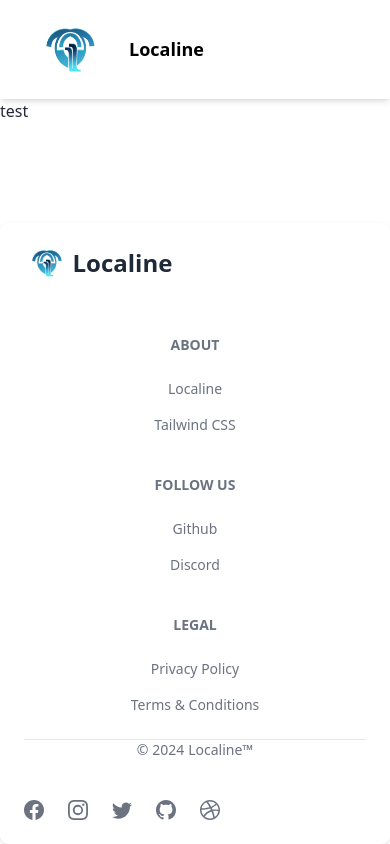
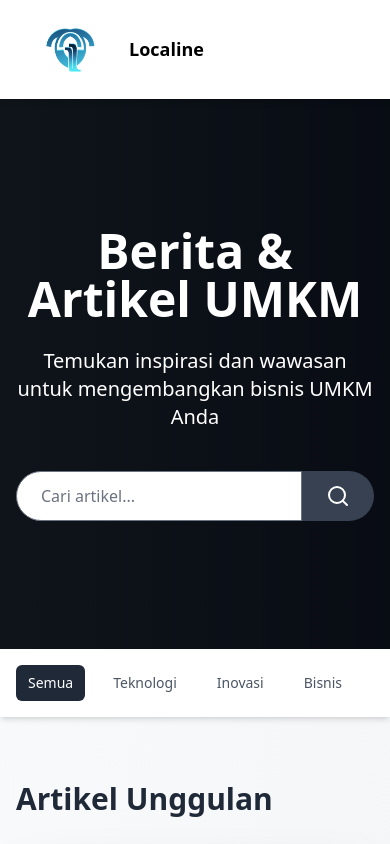
Before and after one commit to Svnooo/Lokaline, a React (Vite) app: page /BeritadanArtikel in a window 390 px wide. Shown: the top 844 px of the page. Built offline with nearby package versions, Linux system fonts and the light colour scheme.

Commit message:
new guys

```diff
--- /dev/null
+++ b/src/components/ui/badge.jsx
@@ -0,0 +1,25 @@
+import React from 'react';
+import clsx from 'clsx';
+
+const Badge = ({ children, variant = 'default', className }) => {
+  const badgeStyles = clsx(
+    'inline-block px-2 py-1 rounded-full text-xs font-semibold',
+    {
+      'bg-gray-200 text-gray-800': variant === 'default',
+      'bg-blue-500 text-white': variant === 'primary',
+      'bg-green-500 text-white': variant === 'success',
+      'bg-red-500 text-white': variant === 'danger',
+      'bg-yellow-500 text-white': variant === 'warning',
+      'bg-indigo-500 text-white': variant === 'info',
+    },
+    className
+  );
+
+  return (
+    <span className={badgeStyles}>
+      {children}
+    </span>
+  );
+};
+
+export default Badge;
--- a/src/pages/BeritadanArtikel/BeritadanArtikel.jsx
+++ b/src/pages/BeritadanArtikel/BeritadanArtikel.jsx
@@ -1,8 +1,207 @@
+import React, { useState } from 'react';
+import { Newspaper, ArrowRight, Calendar, Search, Bookmark, Share2, ThumbsUp, MessageSquare } from 'lucide-react';
 
 const BeritadanArtikel = () => {
-    return (
-     <p>test</p>
-    )
-}
+  const [activeTab, setActiveTab] = useState('Semua');
+  const [showNewsletter, setShowNewsletter] = useState(false);
 
-export default BeritadanArtikel
+  const articles = [
+    {
+      title: "Revolusi Digital UMKM",
+      date: "22 Sept 2024",
+      summary: "Transformasi digital membuka peluang besar bagi UMKM Indonesia.",
+      category: "Teknologi",
+      image: "/api/placeholder/800/600",
+      likes: 120,
+      comments: 35
+    },
+    {
+      title: "Inovasi Produk Lokal",
+      date: "21 Sept 2024",
+      summary: "UMKM Indonesia membuktikan daya saing global dengan inovasi produk unik.",
+      category: "Inovasi",
+      image: "/api/placeholder/800/600",
+      likes: 98,
+      comments: 22
+    },
+    {
+      title: "Strategi Ekspansi Pasar",
+      date: "20 Sept 2024",
+      summary: "Tips jitu menembus pasar internasional untuk UMKM.",
+      category: "Bisnis",
+      image: "/api/placeholder/800/600",
+      likes: 156,
+      comments: 41
+    }
+  ];
+
+  const categories = ['Semua', 'Teknologi', 'Inovasi', 'Bisnis', 'Keuangan', 'Pemasaran'];
+
+  const filteredArticles = activeTab === 'Semua'
+    ? articles
+    : articles.filter(article => article.category === activeTab);
+
+  return (
+    <div className="bg-gradient-to-br from-gray-50 to-gray-100 min-h-screen">
+      {/* Header */}
+      <header className="relative bg-gradient-to-r from-gray-800 to-gray-900 text-white py-32 px-4 sm:px-6 lg:px-8">
+        <div className="absolute inset-0 bg-black opacity-50"></div>
+        <div className="relative z-10 max-w-7xl mx-auto text-center">
+          <h1 className="text-5xl font-extrabold sm:text-6xl md:text-7xl mb-4">
+            Berita & Artikel UMKM
+          </h1>
+          <p className="mt-6 text-xl sm:text-2xl max-w-3xl mx-auto">
+            Temukan inspirasi dan wawasan untuk mengembangkan bisnis UMKM Anda
+          </p>
+          <div className="mt-10 flex justify-center">
+            <input
+              type="text"
+              placeholder="Cari artikel..."
+              className="px-6 py-3 w-full max-w-md text-gray-900 rounded-l-full focus:outline-none focus:ring-2 focus:ring-gray-500"
+            />
+            <button className="bg-gray-700 hover:bg-gray-600 text-white px-6 py-3 rounded-r-full transition duration-300">
+              <Search className="w-6 h-6" />
+            </button>
+          </div>
+        </div>
+      </header>
+
+      {/* Category Tabs */}
+      <div className="bg-white shadow-md">
+        <div className="max-w-7xl mx-auto px-4 sm:px-6 lg:px-8">
+          <nav className="flex space-x-4 overflow-x-auto py-4" aria-label="Tabs">
+            {categories.map((category) => (
+              <button
+                key={category}
+                onClick={() => setActiveTab(category)}
+                className={`px-3 py-2 text-sm font-medium rounded-md ${
+                  activeTab === category
+                    ? 'bg-gray-800 text-white'
+                    : 'text-gray-600 hover:text-gray-800'
+                }`}
+              >
+                {category}
+              </button>
+            ))}
+          </nav>
+        </div>
+      </div>
+
+      {/* Featured Article */}
+      <section className="py-16 px-4 sm:px-6 lg:px-8">
+        <div className="max-w-7xl mx-auto">
+          <h2 className="text-3xl font-bold text-gray-800 mb-8">Artikel Unggulan</h2>
+          <div className="bg-white rounded-xl shadow-2xl overflow-hidden">
+            <div className="md:flex">
+              <div className="md:flex-shrink-0">
+                <img className="h-96 w-full object-cover md:w-96" src="/api/placeholder/800/600" alt="Featured Article" />
+              </div>
+              <div className="p-8">
+                <div className="uppercase tracking-wide text-sm text-gray-600 font-semibold">Teknologi</div>
+                <a href="#" className="block mt-1 text-3xl leading-tight font-bold text-gray-900 hover:underline">Revolusi Digital UMKM: Langkah Menuju Kesuksesan Global</a>
+                <p className="mt-2 text-gray-600">Pelajari bagaimana transformasi digital dapat membuka peluang besar bagi UMKM Indonesia di era modern ini.</p>
+                <div className="mt-6 flex items-center space-x-4">
+                  <button className="inline-flex items-center px-4 py-2 bg-gray-800 text-white font-semibold rounded-lg shadow hover:bg-gray-700 focus:outline-none focus:ring-2 focus:ring-gray-500 focus:ring-opacity-75 transition duration-300">
+                    Baca Selengkapnya
+                    <ArrowRight className="ml-2 w-4 h-4" />
+                  </button>
+                  <button className="text-gray-600 hover:text-gray-800">
+                    <Bookmark className="w-6 h-6" />
+                  </button>
+                  <button className="text-gray-600 hover:text-gray-800">
+                    <Share2 className="w-6 h-6" />
+                  </button>
+                </div>
+              </div>
+            </div>
+          </div>
+        </div>
+      </section>
+
+      {/* Article Grid */}
+      <section className="py-16 px-4 sm:px-6 lg:px-8 bg-gray-100">
+        <div className="max-w-7xl mx-auto">
+          <h2 className="text-3xl font-bold text-gray-800 mb-8">Artikel Terbaru</h2>
+          <div className="grid gap-8 md:grid-cols-2 lg:grid-cols-3">
+            {filteredArticles.map((article, index) => (
+              <div key={index} className="bg-white rounded-xl shadow-lg overflow-hidden transform transition duration-500 hover:scale-105">
+                <img className="h-48 w-full object-cover" src={article.image} alt={article.title} />
+                <div className="p-6">
+                  <div className="flex items-center justify-between mb-4">
+                    <span className="text-xs font-semibold inline-block py-1 px-2 uppercase rounded-full text-gray-600 bg-gray-200">
+                      {article.category}
+                    </span>
+                    <div className="flex items-center text-gray-500">
+                      <Calendar className="w-4 h-4 mr-1" />
+                      <span className="text-sm">{article.date}</span>
+                    </div>
+                  </div>
+                  <h3 className="text-xl font-bold text-gray-800 mb-2">{article.title}</h3>
+                  <p className="text-gray-600 mb-4">{article.summary}</p>
+                  <div className="flex items-center justify-between">
+                    <button className="inline-flex items-center px-3 py-2 text-sm bg-gray-800 text-white font-semibold rounded-lg shadow hover:bg-gray-700 focus:outline-none focus:ring-2 focus:ring-gray-500 focus:ring-opacity-75 transition duration-300">
+                      Baca Selengkapnya
+                      <ArrowRight className="ml-2 w-4 h-4" />
+                    </button>
+                    <div className="flex items-center space-x-2">
+                      <span className="flex items-center text-gray-600">
+                        <ThumbsUp className="w-4 h-4 mr-1" />
+                        {article.likes}
+                      </span>
+                      <span className="flex items-center text-gray-600">
+                        <MessageSquare className="w-4 h-4 mr-1" />
+                        {article.comments}
+                      </span>
+                    </div>
+                  </div>
+                </div>
+              </div>
+            ))}
+          </div>
+        </div>
+      </section>
+
+      {/* CTA Section */}
+      <section className="py-16 px-4 sm:px-6 lg:px-8 bg-gradient-to-r from-gray-800 to-gray-900 text-white">
+        <div className="max-w-7xl mx-auto text-center">
+          <h2 className="text-3xl font-bold mb-4">Dapatkan Update Terbaru</h2>
+          <p className="text-xl mb-8">Bergabunglah dengan newsletter kami untuk mendapatkan artikel dan berita terkini seputar UMKM</p>
+          <button
+            onClick={() => setShowNewsletter(true)}
+            className="bg-white text-gray-800 font-bold px-6 py-3 rounded-full hover:bg-gray-100 transition duration-300"
+          >
+            Berlangganan Newsletter
+          </button>
+        </div>
+      </section>
+
+      {/* Newsletter Modal */}
+      {showNewsletter && (
+        <div className="fixed inset-0 bg-black bg-opacity-50 flex items-center justify-center z-50">
+          <div className="bg-white p-8 rounded-lg max-w-md w-full">
+            <h3 className="text-2xl font-bold mb-4">Berlangganan Newsletter</h3>
+            <p className="mb-4">Dapatkan artikel terbaru langsung di inbox Anda:</p>
+            <input
+              type="email"
+              placeholder="Alamat email Anda"
+              className="w-full px-4 py-2 mb-4 border rounded-md"
+            />
+            <div className="flex justify-end space-x-2">
+              <button
+                onClick={() => setShowNewsletter(false)}
+                className="px-4 py-2 text-gray-600 hover:text-gray-800"
+              >
+                Batal
+              </button>
+              <button className="px-4 py-2 bg-gray-800 text-white rounded-md hover:bg-gray-700">
+                Berlangganan
+              </button>
+            </div>
+          </div>
+        </div>
+      )}
+    </div>
+  );
+};
+
+export default BeritadanArtikel;
```
